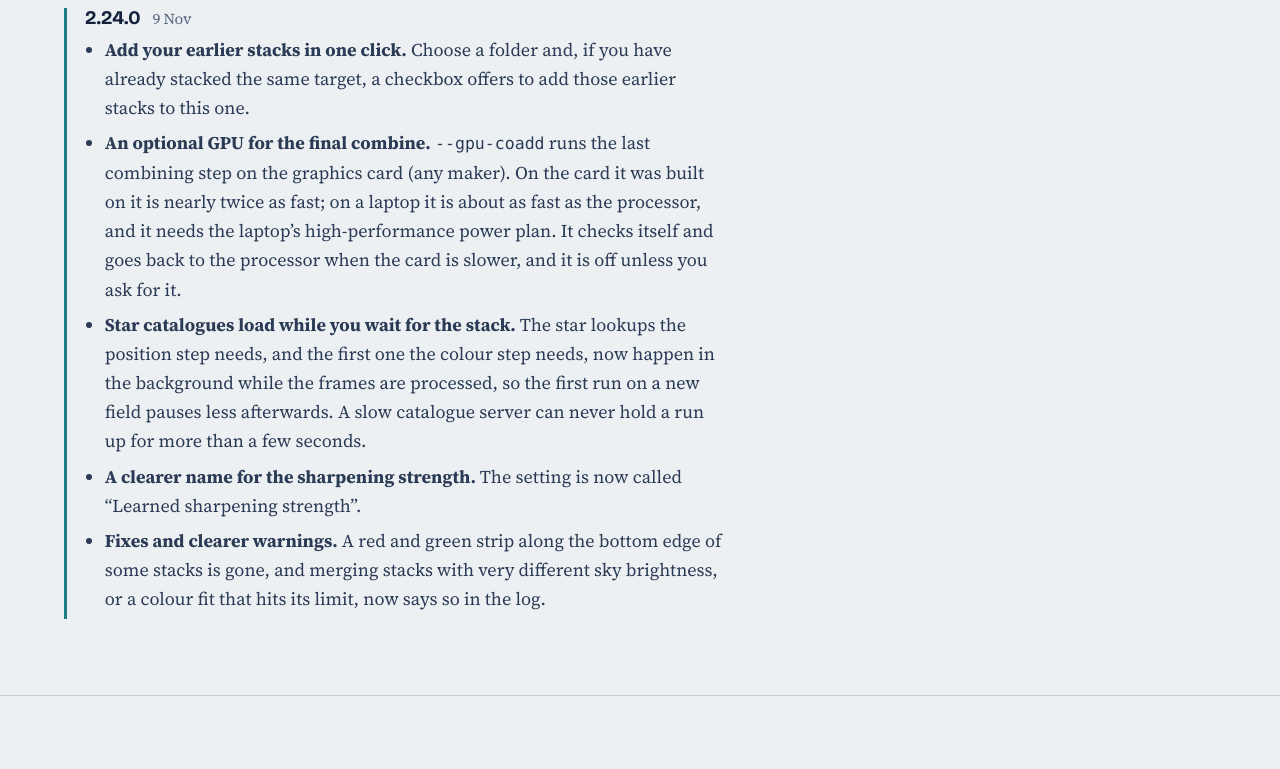
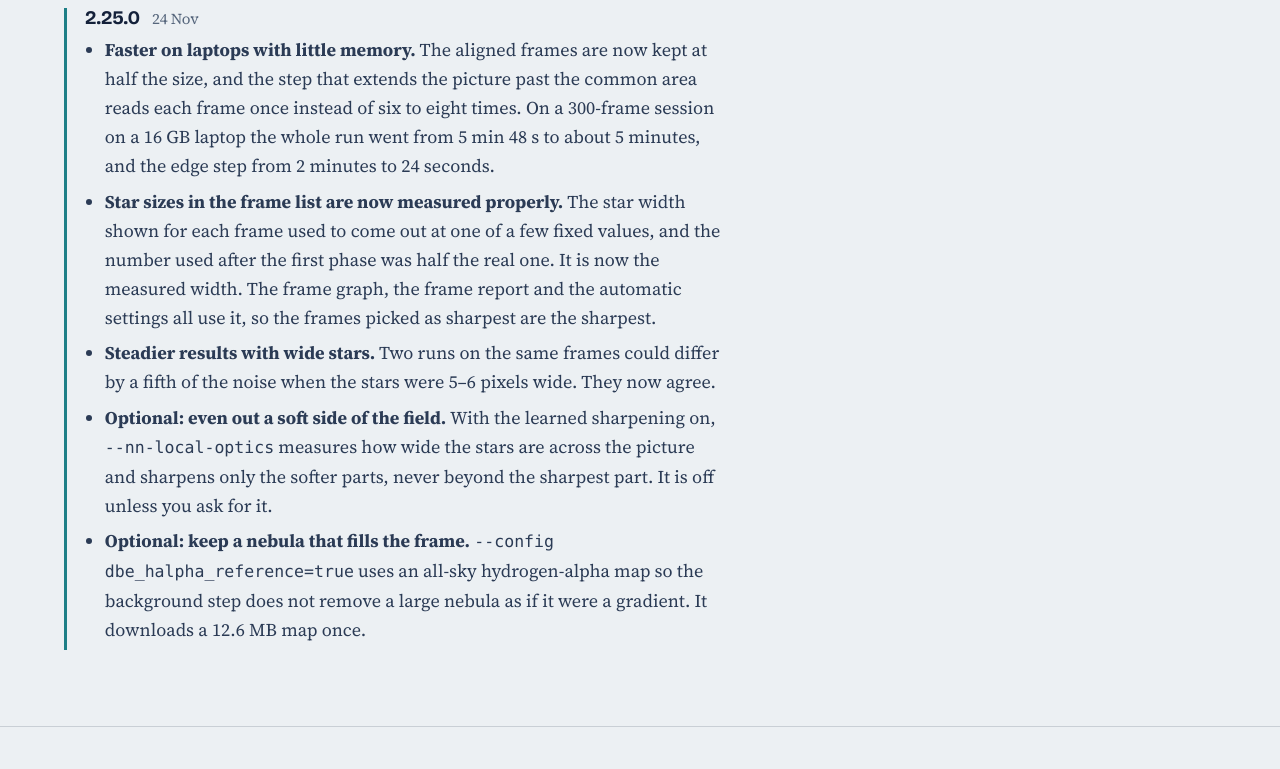
Before and after one commit to hd152/originstack, a plain HTML site: page docs/whats-new.html in a window 1280 px wide. Shown: the part 492-1261 px from the top of the page. Drawn offline with Linux system fonts and the light colour scheme.

Commit message:
Release 2.25.0
VERSION 2.25.0; changelog [Unreleased] -> [2.25.0] - 2026-11-24, with
the missing --nn-local-optics entry (#323) and the FWHM entry's stack
claim corrected; What's new 2.25 block; CLI reference regenerated.

Co-Authored-By: Claude Opus 5.5 <noreply@anthropic.com>

```diff
--- a/docs/whats-new.html
+++ b/docs/whats-new.html
@@ -40,6 +40,22 @@
 </header>
 
 <main>
+<section id="v2-25">
+  <div class="wrap">
+    <h2>2.25 <small class="when">24 November 2026</small></h2>
+    <div class="releases">
+      <article id="v2-25-0"><h3>2.25.0 <span>24 Nov</span></h3>
+        <ul>
+          <li><strong>Faster on laptops with little memory.</strong> The aligned frames are now kept at half the size, and the step that extends the picture past the common area reads each frame once instead of six to eight times. On a 300-frame session on a 16&nbsp;GB laptop the whole run went from 5&nbsp;min&nbsp;48&nbsp;s to about 5&nbsp;minutes, and the edge step from 2&nbsp;minutes to 24&nbsp;seconds.</li>
+          <li><strong>Star sizes in the frame list are now measured properly.</strong> The star width shown for each frame used to come out at one of a few fixed values, and the number used after the first phase was half the real one. It is now the measured width. The frame graph, the frame report and the automatic settings all use it, so the frames picked as sharpest are the sharpest.</li>
+          <li><strong>Steadier results with wide stars.</strong> Two runs on the same frames could differ by a fifth of the noise when the stars were 5&ndash;6 pixels wide. They now agree.</li>
+          <li><strong>Optional: even out a soft side of the field.</strong> With the learned sharpening on, <code>--nn-local-optics</code> measures how wide the stars are across the picture and sharpens only the softer parts, never beyond the sharpest part. It is off unless you ask for it.</li>
+          <li><strong>Optional: keep a nebula that fills the frame.</strong> <code>--config dbe_halpha_reference=true</code> uses an all-sky hydrogen-alpha map so the background step does not remove a large nebula as if it were a gradient. It downloads a 12.6&nbsp;MB map once.</li>
+        </ul>
+      </article>
+    </div>
+  </div>
+</section>
 <section id="v2-24">
   <div class="wrap">
     <h2>2.24 <small class="when">9 November 2026</small></h2>
```
Also changed, not shown: docs/command-line.html (+2 -2 lines), 2 other files.
